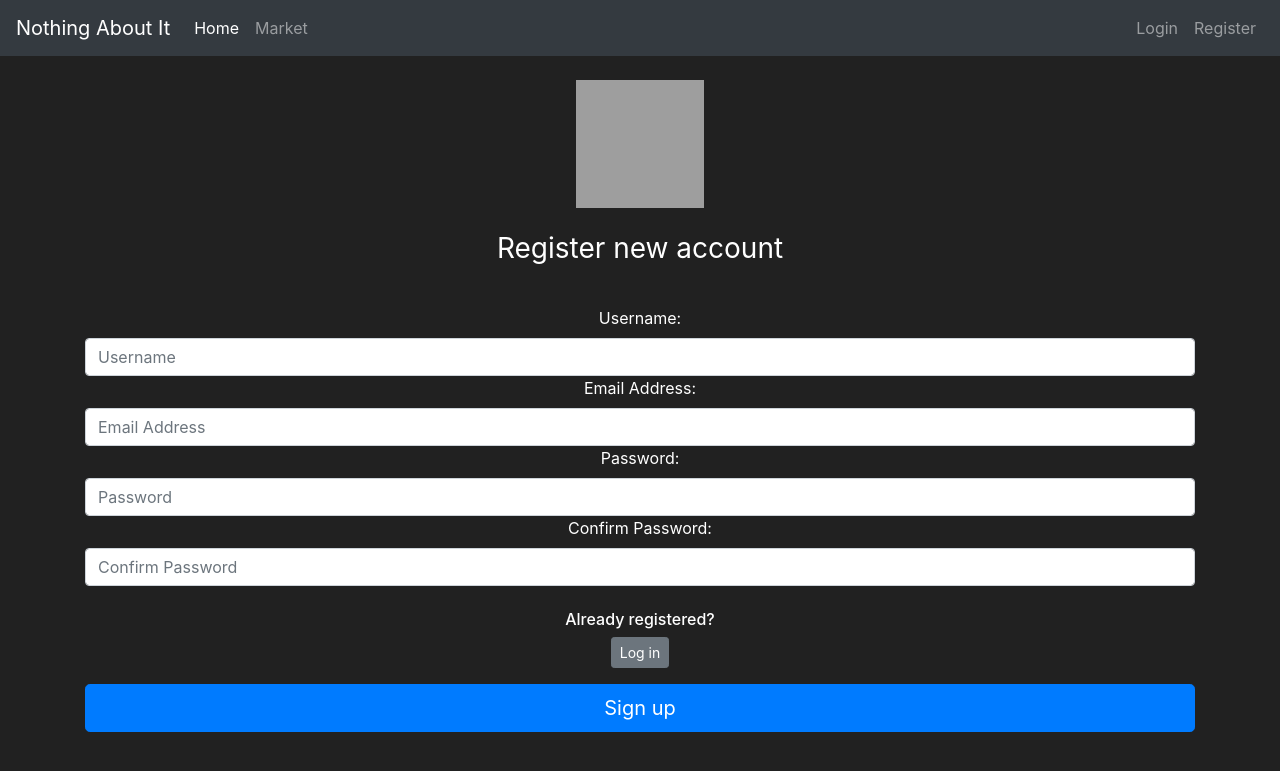
After one commit to Crysis760/Nothing-About-It, a Flask app: page /register in a window 1280 px wide. The commit adds this page. Shown: the top 771 px of the page. Run offline with Flask 3, Linux system fonts and the light colour scheme; grey boxes are pictures that could not be loaded.

Commit message:
Added user authentication system

```diff
--- /dev/null
+++ b/market/forms.py
@@ -0,0 +1,29 @@
+from flask_wtf import FlaskForm
+from wtforms import StringField, PasswordField, SubmitField
+from wtforms.validators import Length, EqualTo, DataRequired, Email, ValidationError
+from market.models import User
+
+
+class RegisterForm(FlaskForm):
+
+    def validate_username(self, username_check):
+        user = User.query.filter_by(username=username_check.data).first()
+        if user:
+            raise ValidationError('Sorry, this username is already taken')
+
+    def validate_email_address(self, email_address_check):
+        user = User.query.filter_by(email=email_address_check.data).first()
+        if user:
+            raise ValidationError('Sorry, this email address is already taken')
+
+    username = StringField(label='Username:', validators=[Length(min=2, max=15), DataRequired()])
+    email_address = StringField(label='Email Address:', validators=[Email(), DataRequired()])
+    password = PasswordField(label='Password:', validators=[Length(min=6), DataRequired()])
+    password_conf = PasswordField(label='Confirm Password:', validators=[EqualTo('password'), DataRequired()])
+    submit = SubmitField(label='Sign up')
+
+
+class LoginForm(FlaskForm):
+    username = StringField(label='Username:', validators=[DataRequired()])
+    password = PasswordField(label='Password:', validators=[DataRequired()])
+    submit = SubmitField(label='Log in')
--- a/market/routes.py
+++ b/market/routes.py
@@ -1,6 +1,8 @@
-from market import app
-from flask import render_template
-from market.models import Item
+from market import app, db
+from flask import render_template, redirect, url_for, flash
+from market.models import Item, User
+from market.forms import RegisterForm, LoginForm
+from flask_login import login_user, logout_user, login_required
 
 
 @app.route('/')
@@ -10,6 +12,48 @@ def home_page():
 
 
 @app.route('/market')
+@login_required
 def market_page():
     items = Item.query.all()
     return render_template('market.html', items=items)
+
+
+@app.route('/register', methods=['GET', 'POST'])
+def register_page():
+    form = RegisterForm()
+    if form.validate_on_submit():
+        user_to_create = User(username=form.username.data,
+                              email=form.email_address.data,
+                              password_hash=form.password.data)
+        db.session.add(user_to_create)
+        db.session.commit()
+        login_user(user_to_create)
+        flash(f'Your account has been created. You are now logged in as {user_to_create.username}', category='success')
+        return redirect(url_for('market_page'))
+    if form.errors != {}: # If no errors from validations
+        for err_msg in form.errors.values():
+            flash(f"There is a problem: {err_msg}", category='danger')
+    return render_template('register.html', form=form)
+
+
+@app.route('/login', methods=['GET', 'POST'])
+def login_page():
+    form = LoginForm()
+    if form.validate_on_submit():
+        attempted_user = User.query.filter_by(username=form.username.data).first()
+        if attempted_user and attempted_user.check_password(
+                attempted_password=form.password.data
+        ):
+            login_user(attempted_user)
+            flash(f'You are logged in as: {attempted_user.username}', category='success')
+            return redirect(url_for('market_page'))
+        else:
+            flash('Username or password is incorrect', category='danger')
+    return render_template('login.html', form=form)
+
+
+@app.route('/logout')
+def logout_page():
+    logout_user()
+    flash('You have been logged out', category='info')
+    return redirect(url_for('home_page'))
--- a/market/templates/base.html
+++ b/market/templates/base.html
@@ -19,7 +19,7 @@
     <body>
         <!-- Navbar -->
         <nav class="navbar navbar-expand-md navbar-dark bg-dark">
-            <a class="navbar-brand" href="#">Nothing Products</a>
+            <a class="navbar-brand" href="#">Nothing About It</a>
             <button class="navbar-toggler" type="button" data-toggle="collapse" data-target="#navbarNav">
                 <span class="navbar-toggler-icon"></span>
             </button>
@@ -33,16 +33,40 @@
                         <a class="nav-link" href="{{ url_for('market_page') }}">Market</a>
                     </li>
                 </ul>
+                {% if current_user.is_authenticated %}
                 <ul class="nav navbar-nav">
                     <li class="nav-item">
-                        <a class="nav-link" href="#">Login</a>
+                        <a class="nav-link">Welcome, {{ current_user.username }}</a>
                     </li>
                     <li class="nav-item">
-                        <a class="nav-link" href="#">Register</a>
+                        <a class="nav-link" href="{{ url_for('logout_page') }}">Log out</a>
                     </li>
                 </ul>
+                {% else %}
+                <ul class="nav navbar-nav">
+                    <li class="nav-item">
+                        <a class="nav-link" href="{{ url_for('login_page') }}">Login</a>
+                    </li>
+                    <li class="nav-item">
+                        <a class="nav-link" href="{{ url_for('register_page') }}">Register</a>
+                    </li>
+                </ul>
+                {% endif %}
             </div>
         </nav>
+        {% with messages = get_flashed_messages(with_categories=true) %}
+            {% if messages %}
+                {% for category, message in messages %}
+                    <div class="alert alert-{{ category }}">
+                        <button type="button" class="m1-2 mb-1 close" data-dismiss="alert" aria-label="Close">
+                            <span aria-hidden="true">&times;</span>
+                        </button>
+                        {{ message }}
+                    </div>
+                {% endfor %}
+            {% endif %}
+        {% endwith %}
+
         {% block content %}
 
         {% endblock %}
--- a/market/templates/market.html
+++ b/market/templates/market.html
@@ -1,6 +1,6 @@
 {% extends 'base.html' %}
 {% block title %}
-    Nothing Market
+    Market | Nothing About It
 {% endblock %}
 
 {% block content %}
--- /dev/null
+++ b/market/templates/register.html
@@ -0,0 +1,40 @@
+{% extends 'base.html' %}
+{% block title %}
+    Sign up | Nothing About It
+{% endblock %}
+
+{% block content %}
+<body class="text-center">
+    <br>
+    <div class="container">
+        <form method="POST" class="form-register" style="color:white">
+        {{ form.hidden_tag() }}
+        <img class="mb-4" height="128px" width="128px" src="https://s2.coinmarketcap.com/static/img/coins/64x64/14356.png">
+            <h1 class="h3 mb-3 font-weight-normal">
+                Register new account
+            </h1>
+            <br>
+            {{ form.username.label() }}
+            {{ form.username(class="form-control", placeholder="Username") }}
+
+            {{ form.email_address.label() }}
+            {{ form.email_address(class="form-control", placeholder="Email Address") }}
+
+            {{ form.password.label() }}
+            {{ form.password(class="form-control", placeholder="Password") }}
+
+            {{ form.password_conf.label() }}
+            {{ form.password_conf(class="form-control", placeholder="Confirm Password") }}
+
+            <br>
+
+            <div class="checkbox mb-3">
+                <h6>Already registered?</h6>
+                <a class="btn btn-sm btn-secondary" href="{{ url_for('login_page') }}">Log in</a>
+            </div>
+
+            {{ form.submit(class="btn btn-lg btn-block btn-primary") }}
+        </form>
+    </div>
+</body>
+{% endblock %}
```
Also changed, not shown: market/__init__.py (+7 -1 lines), market/models.py (+19 -3 lines), market/templates/home.html (+10 -2 lines), market/templates/login.html (added, +32 -0 lines), instance/market.db.
